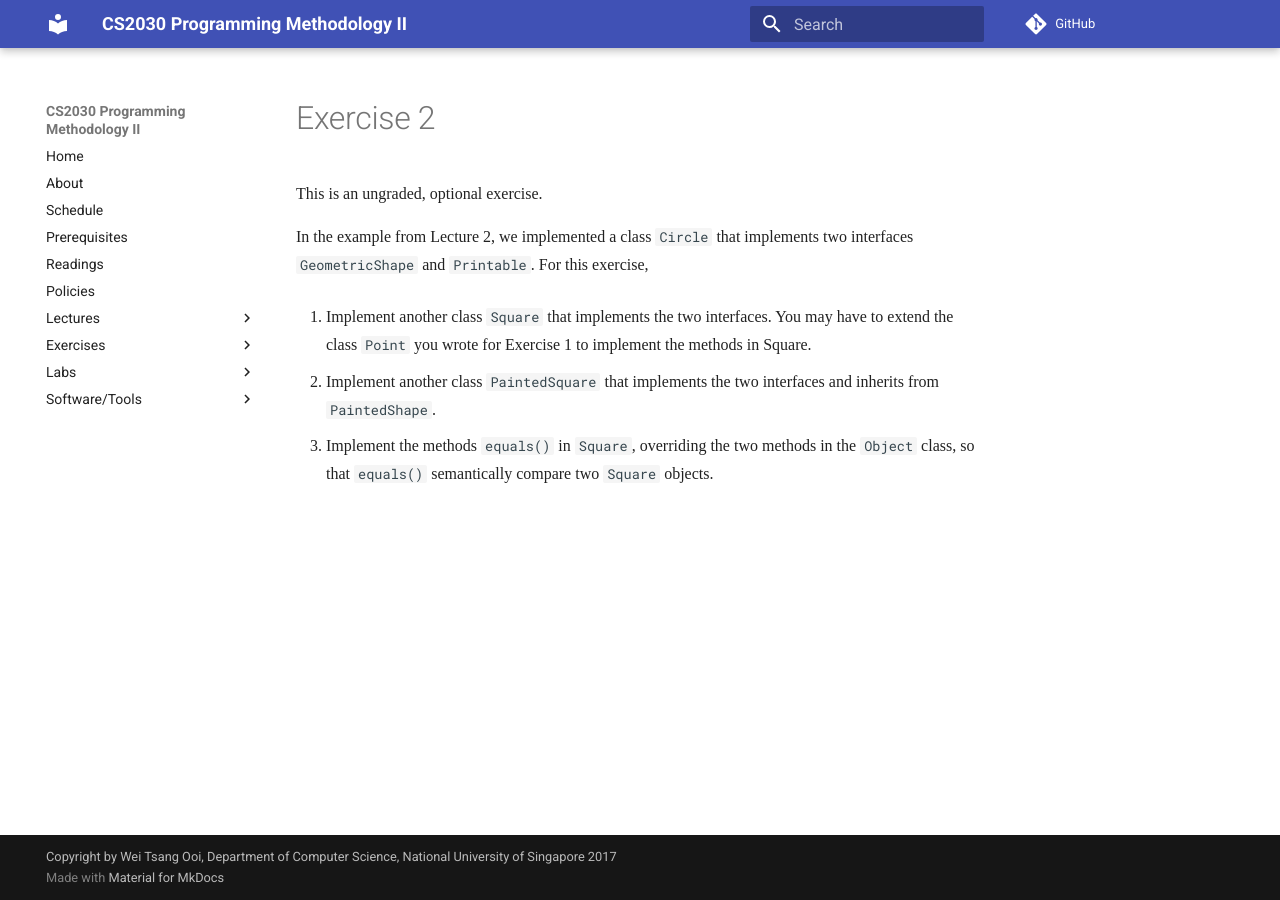
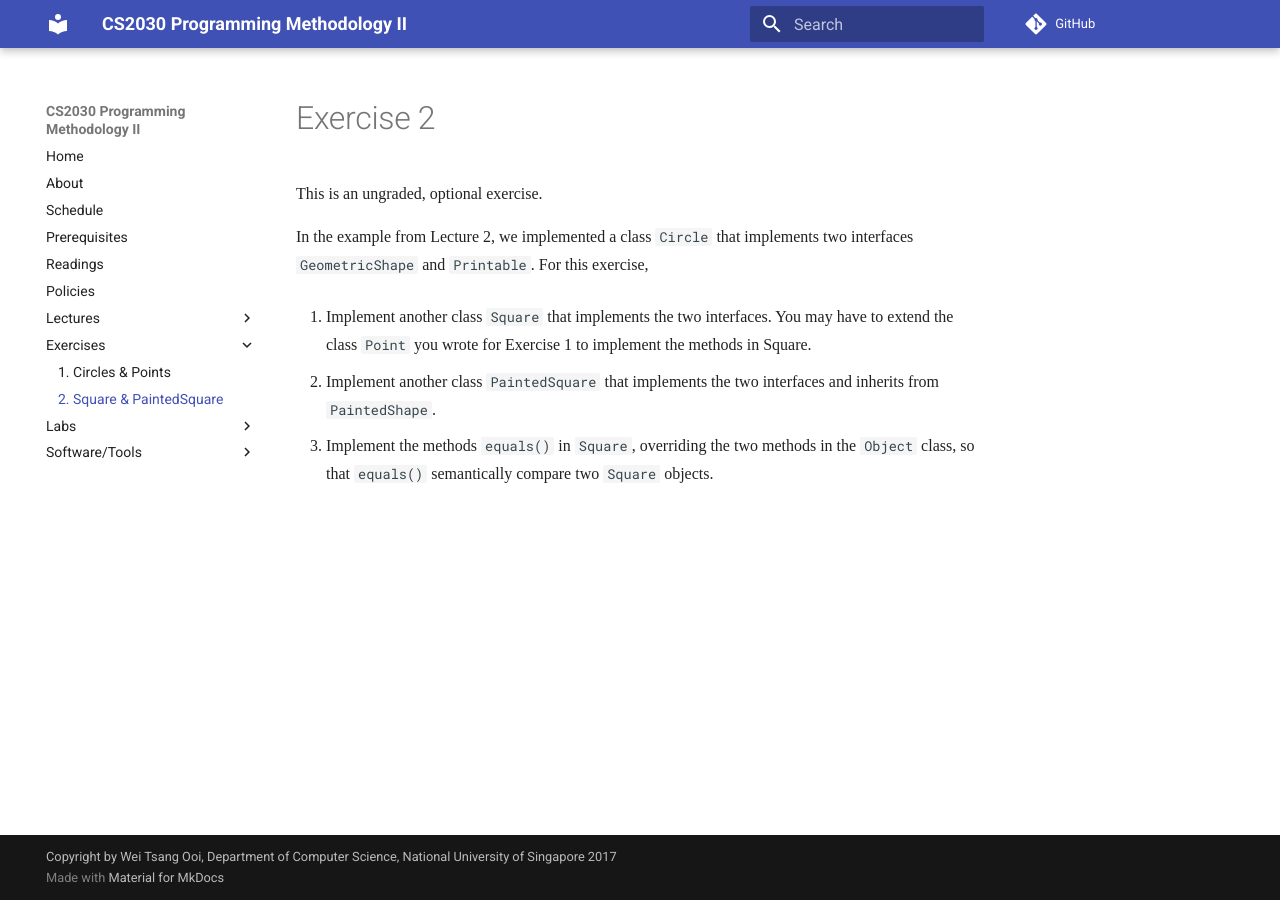
Before and after one commit to nus-cs2030/1718-s2, an MkDocs documentation site: the page built from docs/exercise2.md, in a window 1280 px wide. Built offline with MkDocs 1.6.1 and Material for MkDocs 9.7.7, drawn with Linux system fonts in a browser that asks for light colours; some web fonts are replaced; comment, search, counter and statistics services are not loaded; old or Windows-style settings are respelled for this version of MkDocs.

Commit message:
Add to side menu

```diff
--- a/mkdocs.yml
+++ b/mkdocs.yml
@@ -7,8 +7,10 @@ pages:
   - Policies: 'policies.md'
   - Lectures:
       - 1. Abstraction & Encapsulation: 'lec1.md'
+      - 2. Inheritance & Polymorphism: 'lec2.md'
   - Exercises:
-      - 1. Circles and Points: 'exercise1.md'
+      - 1. Circles & Points: 'exercise1.md'
+      - 2. Square & PaintedSquare: 'exercise2.md'
   - Labs:
       - 1: 'lab1.md'
   - Software/Tools:
```
